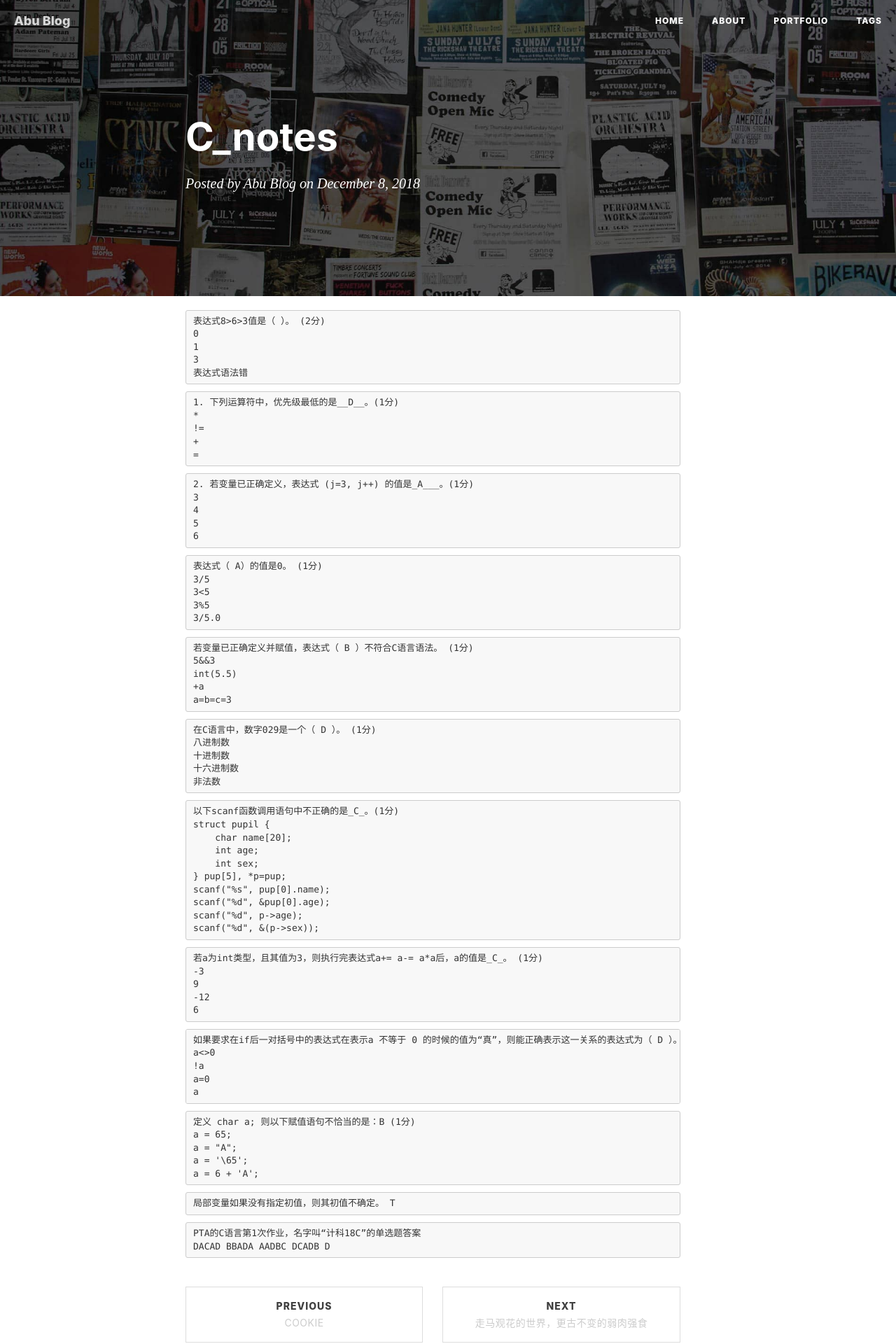
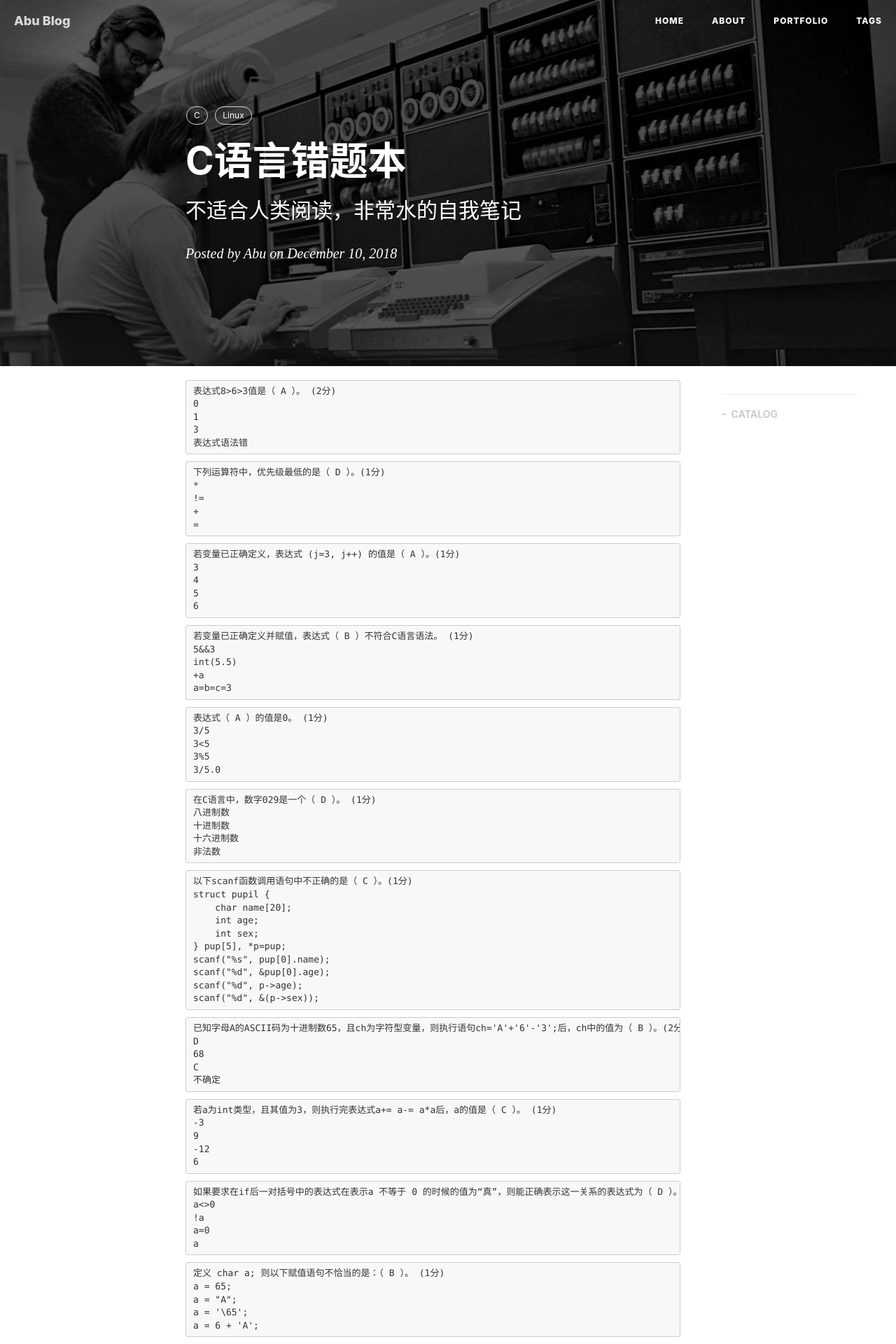
Before and after one commit to abuxliu/abuxliu.github.io, a Jekyll site: the page built from _posts/2018-12-08-C_Notes.markdown, in a window 1280 px wide. Shown: the top 1920 px of the page at 70% size. Built offline with Jekyll 4.4.1, drawn with Linux system fonts in a browser that asks for light colours; nearby versions of some CDN libraries; our own code applies the rules of GitHub Pages for plain Markdown files; comment, search, counter and statistics services are not loaded; some of the changed text lies outside the part shown.

Commit message:
Update 2018-12-08-C_Notes.markdown

````diff
--- a/_posts/2018-12-08-C_Notes.markdown
+++ b/_posts/2018-12-08-C_Notes.markdown
@@ -1,32 +1,37 @@
+---
+layout:     post
+title:      "C语言错题本"
+subtitle:   "不适合人类阅读，非常水的自我笔记"
+date:       2018-12-10
+author:     "Abu"
+header-img: "img/post-bg-unix-linux.jpg"
+catalog: true
+tags:
+    - C
+    - Linux
+---
+
 ```
-表达式8>6>3值是（ ）。 (2分)
+表达式8>6>3值是（ A ）。 (2分)
 0
 1
 3
 表达式语法错
 ```
 ```
-1. 下列运算符中，优先级最低的是__D__。(1分)
+下列运算符中，优先级最低的是（ D ）。(1分)
 *
 !=
 +
 =
 ```
 ```
-2. 若变量已正确定义，表达式 (j=3, j++) 的值是_A___。(1分)
+若变量已正确定义，表达式 (j=3, j++) 的值是（ A ）。(1分)
 3
 4
 5
 6
 ```
-```
-表达式（ A）的值是0。 (1分)
-3/5
-3<5
-3%5
-3/5.0
-```
-
 ```
 若变量已正确定义并赋值，表达式（ B ）不符合C语言语法。 (1分)
 5&&3
@@ -34,7 +39,13 @@ int(5.5)
 +a
 a=b=c=3
 ```
-
+```
+表达式（ A ）的值是0。 (1分)
+3/5
+3<5
+3%5
+3/5.0
+```
 ```
 在C语言中，数字029是一个（ D ）。 (1分)
 八进制数
@@ -42,9 +53,8 @@ a=b=c=3
 十六进制数
 非法数
 ```
-
 ```
-以下scanf函数调用语句中不正确的是_C_。(1分)
+以下scanf函数调用语句中不正确的是（ C ）。(1分)
 struct pupil {
     char name[20];
     int age;
@@ -55,15 +65,20 @@ scanf("%d", &pup[0].age);
 scanf("%d", p->age);
 scanf("%d", &(p->sex));
 ```
-
 ```
-若a为int类型，且其值为3，则执行完表达式a+= a-= a*a后，a的值是_C_。 (1分)
+已知字母A的ASCII码为十进制数65，且ch为字符型变量，则执行语句ch='A'+'6'-'3';后，ch中的值为（ B ）。(2分)
+D
+68
+C
+不确定
+```
+```
+若a为int类型，且其值为3，则执行完表达式a+= a-= a*a后，a的值是（ C ）。 (1分)
 -3
 9
 -12
 6
 ```
-
 ```
 如果要求在if后一对括号中的表达式在表示a 不等于 0 的时候的值为“真”，则能正确表示这一关系的表达式为（ D ）。 (1分)
 a<>0
@@ -71,18 +86,13 @@ a<>0
 a=0
 a
 ```
-
 ```
-定义 char a; 则以下赋值语句不恰当的是：B (1分)
+定义 char a; 则以下赋值语句不恰当的是：（ B ）。 (1分)
 a = 65;
 a = "A";
 a = '\65';
 a = 6 + 'A';
 ```
 ```
-局部变量如果没有指定初值，则其初值不确定。 T
+局部变量如果没有指定初值，则其初值不确定。（ T ）
 ```
-```
-PTA的C语言第1次作业，名字叫“计科18C”的单选题答案
-DACAD BBADA AADBC DCADB D
-```
````
